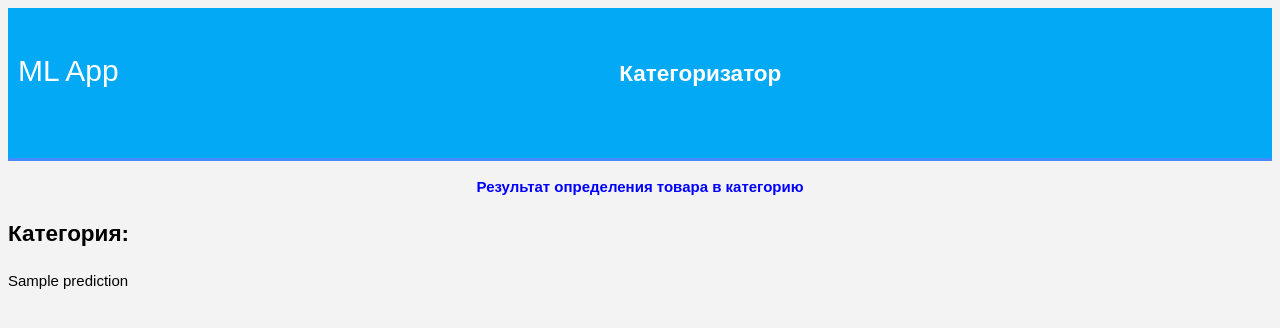
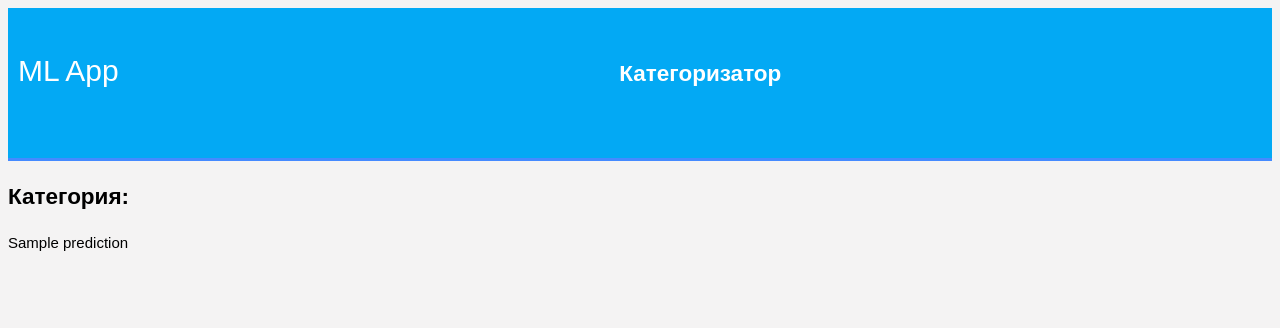
Before and after one commit to MugiChu/Flaskedit, a Flask app: template templates/result.html in a window 1280 px wide. Shown: the top 328 px of the page. Run offline with Flask 2, Linux system fonts and the light colour scheme; the template is opened without the code that fills it: most values are stand-ins (such as "Sample title", 1, 10 or a date in 2020); parts of the project's set-up code (start-up, migrations or seed data) failed here and were passed over.

Commit message:
Flask result prediction

```diff
--- a/templates/result.html
+++ b/templates/result.html
@@ -15,7 +15,6 @@
 
 	</div>
 	</header>
-	<p style="color:blue;font-size:20;text-align: center;"><b>Результат определения товара в категорию</b></p>
     <div class="results">
         <h2>Категория:</h2>
 
```
Also changed, not shown: 1 other file.
